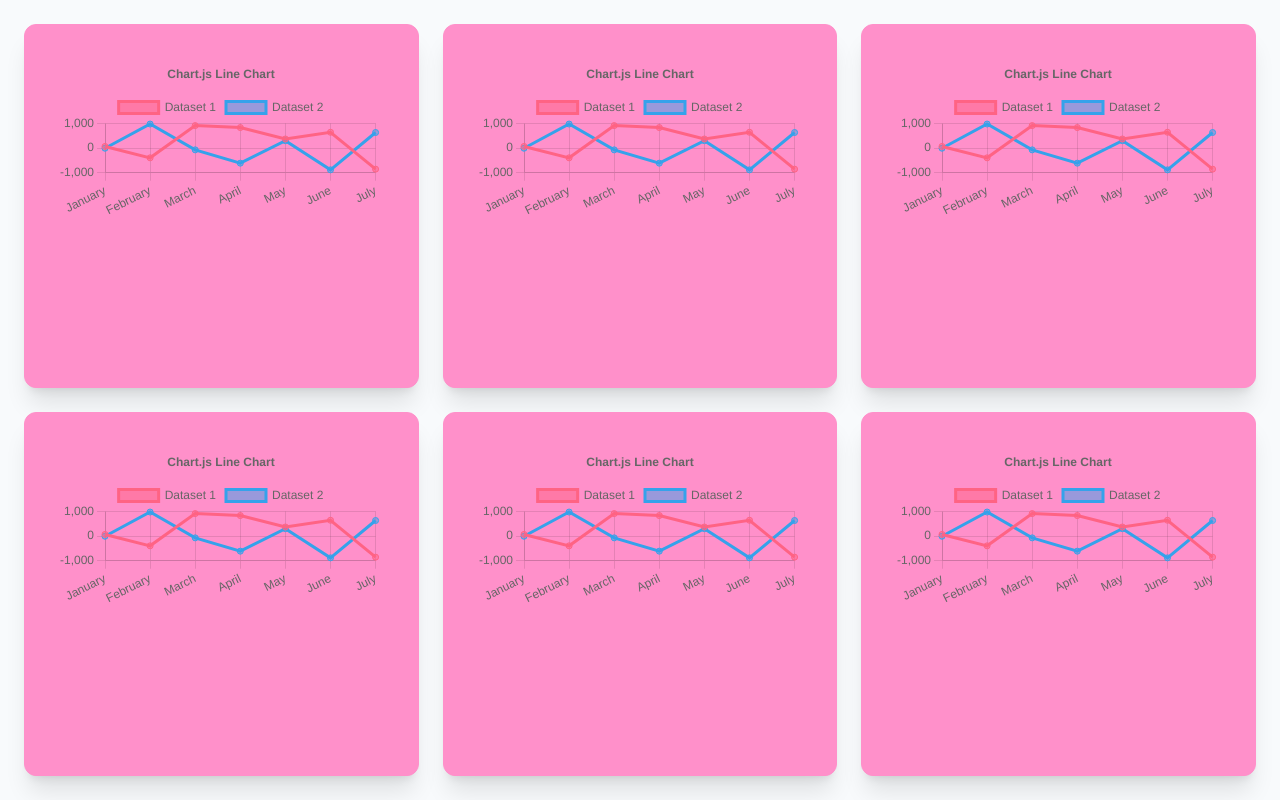
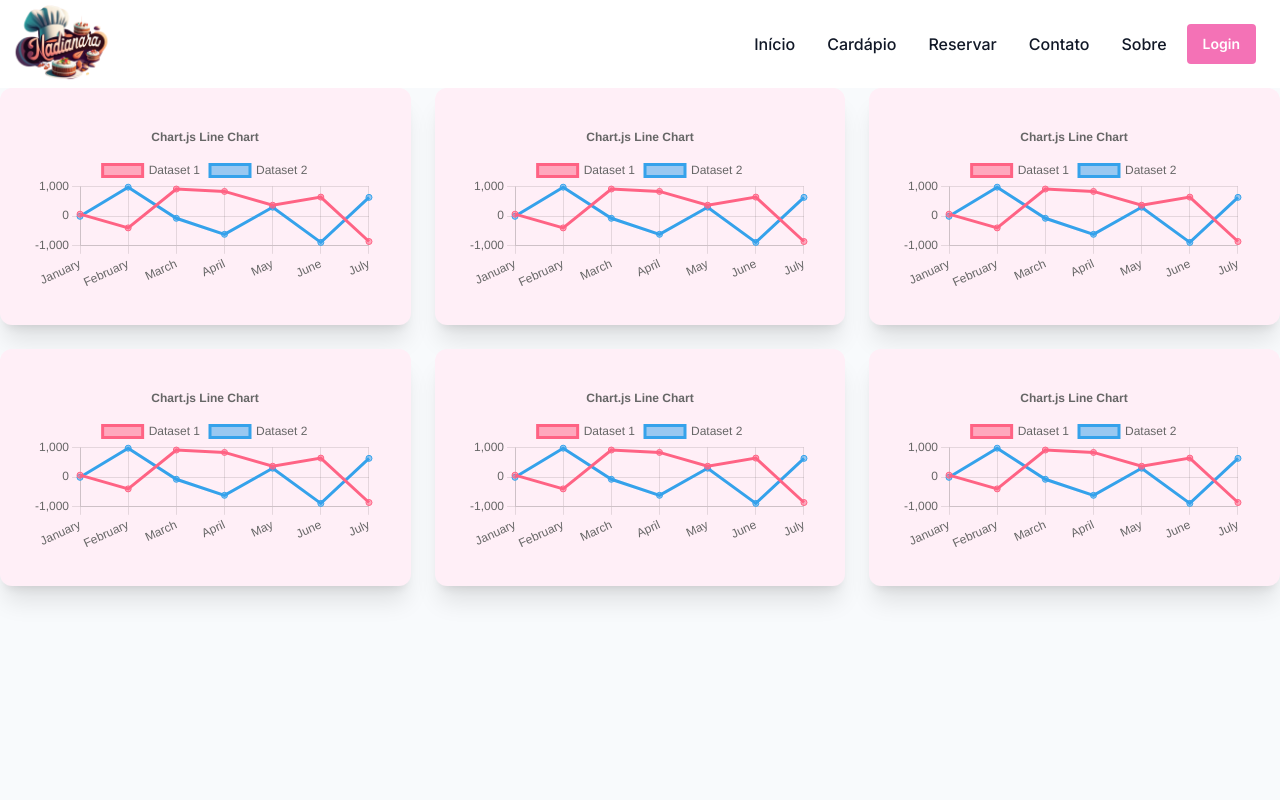
Before and after one commit to Arthurdelucahonorato/mei-erp, a Next.js app: page /dashboard in a window 1280 px wide. Built offline with nearby package versions, Linux system fonts and the light colour scheme.

Commit message:
Ajustado cores, espaçamentos, margens e ajustado provisoriamente o cabeçalho público para testes de layout.

```diff
--- a/src/components/Box/index.tsx
+++ b/src/components/Box/index.tsx
@@ -6,7 +6,7 @@ type BoxProps = {
 
 export function Box({ children }: BoxProps) {
   return (
-    <div className="block rounded-xl border bg-primary-second-tone border-primary-second-tone dark:border-gray-800 dark:bg-gray-900 p-8 shadow-xl transition dark:hover:border-primary/10 dark:hover:shadow-primary/10">
+    <div className="block rounded-xl bg-primary-fifth-tone border-primary-third-tone dark:border-gray-800 dark:bg-gray-900 p-8 shadow-xl transition dark:hover:border-primary/10 hover:shadow-primary/10">
       {children}
     </div>
   );
--- a/src/components/Button/ToggleDarkMode.tsx
+++ b/src/components/Button/ToggleDarkMode.tsx
@@ -1,5 +1,5 @@
 import { useState, useEffect } from "react";
-import { CiSun, CiCloudMoon } from "react-icons/ci";
+import { CiSun, CiCloudMoon, CiCloudSun } from "react-icons/ci";
 
 export function ToggleDarkMode() {
   const [isDarkMode, setIsDarkMode] = useState(false);
@@ -23,7 +23,7 @@ export function ToggleDarkMode() {
     <>
       <button onClick={toggleDarkMode}>
         {isDarkMode ? (
-          <CiSun className="w-10 h-10 text-black" />
+          <CiCloudSun className="w-10 h-10 text-black dark:text-white" />
         ) : (
           <CiCloudMoon className="w-10 h-10" />
         )}
--- a/src/components/Layout/Headers/PrivateHeader.tsx
+++ b/src/components/Layout/Headers/PrivateHeader.tsx
@@ -71,7 +71,7 @@ export function PrivateHeader() {
       } duration-300 relative`}
     >
       <BsArrowLeftShort
-        className={`text-black text-4xl bg-white rounded-full absolute -right-4 top-2 cursor-pointer ${
+        className={`text-black text-4xl dark:text-white  rounded-full absolute -right-4 top-2 cursor-pointer ${
           !open && "rotate-180"
         } p-1.5`}
         onClick={() => setOpen(!open)}
@@ -92,7 +92,7 @@ export function PrivateHeader() {
               }
               className={`flex flex-row ${
                 !open ? "justify-center" : "justify-start"
-              }   items-center gap-x-3 cursor-pointer hover:bg-primary hover:text-white rounded-md text-gray-500  ${
+              }   items-center gap-x-3 cursor-pointer hover:bg-primary hover:text-white rounded-md text-gray-500 dark:text-gray-200 dark:hover:text-black ${
                 menu.spacing ? "mt-9" : "mt-2"
               }`}
             >
@@ -111,16 +111,16 @@ export function PrivateHeader() {
                     : ""
                 } `}
               >
-                <span className="flex align-middle text-xl py-1 float-left duration-300 font-medium ">
+                <span className="flex align-middle text-xl py-1 float-left duration-300 font-medium dark:text-gray-200">
                   {!open && (
-                    <span className="-my-1.5 ml-14 absolute scale-0 rounded whitespace-nowrap bg-gray-200 p-2 text-xs text-gray-700 group-hover:scale-100">
+                    <span className="-my-1.5 ml-14 absolute scale-0 rounded whitespace-nowrap bg-gray-200 p-2 text-xs text-gray-700 group-hover:scale-100 ">
                       {menu.title}
                     </span>
                   )}
                   {menu.icon ? menu.icon : <BsExclamationCircle />}
                 </span>
                 <span
-                  className={`z-auto text-base text-md font-medium whitespace-nowrap ${
+                  className={`z-auto text-base text-md font-medium whitespace-nowrap dark:text-gray-200 ${
                     !open ? "scale-0 hidden" : "scale-100"
                   } duration-300`}
                 >
@@ -142,7 +142,7 @@ export function PrivateHeader() {
                   >
                     <Link
                       href={submenuItem.href}
-                      className={`group flex flex-row hover:font-semibold text-gray-500`}
+                      className={`group flex flex-row hover:font-semibold text-gray-500 dark:text-gray-200`}
                     >
                       {submenuItem.title}
                     </Link>
--- a/src/components/Layout/Headers/PublicHeader.tsx
+++ b/src/components/Layout/Headers/PublicHeader.tsx
@@ -0,0 +1,72 @@
+import Link from 'next/link';
+import { Button } from '@/components/Button'
+import { useState } from 'react';
+import Logo from '@/assets/logo.png'
+import Image from 'next/image';
+
+export function PublicHeader() {
+    const [navbar, setNavbar] = useState(false);
+    return (
+        <div className='flex flex-col align-middle justify-content-center w-full'>
+            <nav className="flex flex-col md:flex-row justify-between flex-wrap bg-white p-6 w-full">
+                <div className='flex flex-1 flex-row items-center'>
+                    <div className='flex flex-1 flex-col md:flex-row-reverse gap-5 '>
+                        <div className={`flex flex-row items-center  flex-shrink-0 text-gray-900`}>
+                            <a className='absolute left-0' href="#">
+                                <Image src={Logo} className='hover:scale-105 duration-200' alt='A' width={125} />
+                            </a>
+                            <div className='flex flex-1 justify-end'>
+                                <div className='flex gap-5'>
+                                    <Button variant='primary' onClick={() => window.location.href = "/login"}>Login</Button>
+                                    <button className="md:hidden pl-2 text-gray-900 rounded-md outline-none hover:text-primary hover:border-opacity-50" onClick={() => setNavbar(!navbar)}>
+                                        {navbar ? (
+                                            <svg xmlns="http://www.w3.org/2000/svg" className="w-6 h-6 " viewBox="0 0 20 20" fill="currentColor">
+                                                <path fillRule="evenodd" d="M4.293 4.293a1 1 0 011.414 0L10 8.586l4.293-4.293a1 1 0 111.414 1.414L11.414 10l4.293 4.293a1 1 0 01-1.414 1.414L10 11.414l-4.293 4.293a1 1 0 01-1.414-1.414L8.586 10 4.293 5.707a1 1 0 010-1.414z" clipRule="evenodd" />
+                                            </svg>
+                                        ) : (
+                                            <svg xmlns="http://www.w3.org/2000/svg" className="w-6 h-6" fill="none" viewBox="0 0 24 24" stroke="currentColor" strokeWidth={2}>
+                                                <path strokeLinecap="round" strokeLinejoin="round" d="M4 6h16M4 12h16M4 18h16" />
+                                            </svg>
+                                        )}
+                                    </button>
+                                </div>
+                            </div>
+                        </div>
+
+                        <div className={`flex w-full flex-1 self-center md:block md:pb-0 md:mt-0 ${navbar ? 'block' : 'hidden'}`}>
+                            <ul className="flex w-full justify-end font-medium flex-col p-4 md:p-0 mt-4 border  border-gray-800 rounded-lg md:flex-row md:space-x-8 md:mt-0 md:border-0 text-gray-900 ">
+                                <li className="block py-2 pl-3 pr-4 rounde md:hover:bg-transparent md:border-0 md:p-0 hover:bg-gray-100 hover:text-primary">
+                                    <Link href="/">
+                                        Início
+                                    </Link>
+                                </li>
+                                <li className="block py-2 pl-3 pr-4 rounde md:hover:bg-transparent md:border-0 md:p-0 hover:bg-gray-100 hover:text-primary">
+                                    <Link href="/cardapio">
+                                        Cardápio
+                                    </Link>
+                                </li>
+                                <li className="block py-2 pl-3 pr-4 rounde md:hover:bg-transparent md:border-0 md:p-0 hover:bg-gray-100 hover:text-primary">
+                                    <Link href="/reservar">
+                                        Reservar
+                                    </Link>
+                                </li>
+                                <li className="block py-2 pl-3 pr-4 rounde md:hover:bg-transparent md:border-0 md:p-0 hover:bg-gray-100 hover:text-primary">
+                                    <Link href="/cantato">
+                                        Contato
+                                    </Link>
+                                </li>
+                                <li className="block py-2 pl-3 pr-4 rounde md:hover:bg-transparent md:border-0 md:p-0 hover:bg-gray-100 hover:text-primary">
+                                    <Link href="/sobre">
+                                        Sobre
+                                    </Link>
+                                </li>
+                            </ul>
+                        </div>
+                    </div>
+                </div>
+
+            </nav>
+        </div>
+)
+
+}
--- a/src/components/Layout/Headers/UserInfoHeader.tsx
+++ b/src/components/Layout/Headers/UserInfoHeader.tsx
@@ -13,12 +13,12 @@ export function UserInfoHeader() {
   return (
     <div className="flex flex-row justify-between items-center max-h-24 w-full bg-white dark:bg-gray-900">
       <div className="flex mr-auto">
-        <text className="text-xl font-semibold p-5">{pathTitle}</text>
+        <text className="text-xl font-semibold p-5 dark:text-white">{pathTitle}</text>
       </div>
-      <div>
+      <div className="pr-5">
         <ToggleDarkMode />
       </div>
-      <div className="flex bg-primary-fifth-tone rounded-xl p-1 mr-2 px-3">
+      <div className="flex bg-primary-fifth-tone dark:bg-gray-800 rounded-xl p-1 mr-2 px-3">
         <Image
           src={Avatar}
           className={`duration-200 rounded-full`}
@@ -27,7 +27,7 @@ export function UserInfoHeader() {
           width={50}
         />
         <div
-          className={`flex flex-1 flex-col p-2 ${true && "mbm:hidden sm:flex"}`}
+          className={`flex flex-1 flex-col p-2 ${true && "mbm:hidden sm:flex"} dark:text-white`}
         >
           <text className="text-sm">Nadianara</text>
           <text className="text-xs">Admin</text>
--- a/src/pages/_app.tsx
+++ b/src/pages/_app.tsx
@@ -1,4 +1,5 @@
 import { PrivateHeader } from "@/components/Layout/Headers/PrivateHeader";
+import { PublicHeader } from "@/components/Layout/Headers/PublicHeader";
 import { UserInfoHeader } from "@/components/Layout/Headers/UserInfoHeader";
 import "@/styles/globals.css";
 import { GetServerSidePropsContext } from "next";
@@ -18,11 +19,11 @@ export default function App({
   isAuthenticated,
 }: MyAppProps) {
   return (
-    <main className={`${inter.className} flex h-screen max-w-screen`}>
-      {isAuthenticated && <PrivateHeader />}
+    <main className={`${inter.className} ${isAuthenticated ? "flex-row" : "flex-col"} flex h-screen max-w-screen`}>
+      {isAuthenticated ? <PrivateHeader /> : <PublicHeader />}
       <div className="w-full max-h-full flex-1">
         {isAuthenticated && <UserInfoHeader />}
-        <div className="bg-slate-50 dark:bg-gray-900 flex h-full overflow-y-auto overflow-x-hidden w-full p-6">
+        <div className={`flex-1 bg-slate-50 dark:bg-gray-950 h-full w-full overflow-y-auto overflow-x-hidden ${isAuthenticated && "p-3"}`}>
           <Component {...pageProps} />
         </div>
       </div>
--- a/src/pages/index.tsx
+++ b/src/pages/index.tsx
@@ -2,10 +2,7 @@ import { Header } from '@/components/Header'
 export default function Home() {
   return (
     <>
-      <Header />
-      <div className='flex bg-gray-200'>
-        Restante da página ...
-      </div>
+
     </>
   );
 }
--- a/src/pages/login/index.tsx
+++ b/src/pages/login/index.tsx
@@ -51,7 +51,7 @@ export default function Login() {
   };
 
   return (
-    <div className="flex w-full justify-center items-center bg-gradient-to-r ">
+    <div className="flex w-full h-full justify-center items-center bg-gradient-to-r ">
       <div className="container max-w-md mx-auto xl:max-w-3xl flex bg-white rounded-lg shadow overflow-hidden">
         <div className="relative hidden xl:block xl:w-1/2 h-full">
           <img
```
